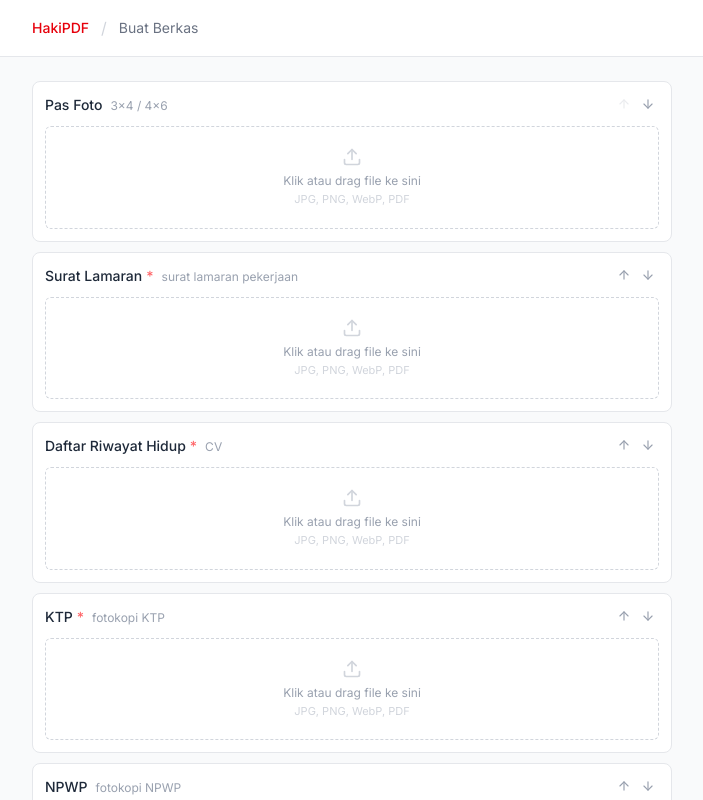
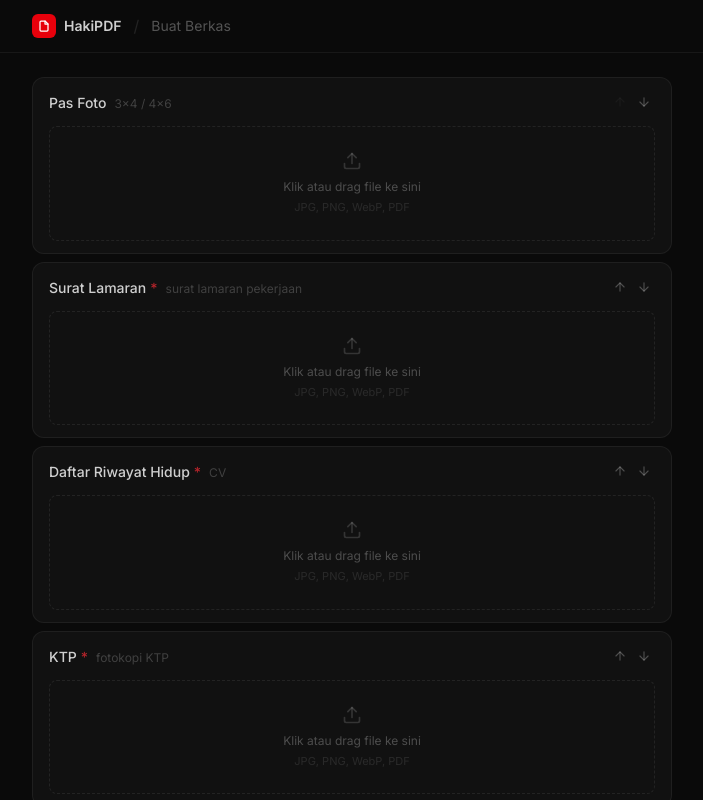
Before and after one commit to Stonepath-dotcom/wabot-hub, a Next.js app: page /buat in a window 1280 px wide. Shown: the top 800 px of the page, without its empty margins (288-991 px from the left). Built offline with nearby package versions, Linux system fonts and the light colour scheme.

Commit message:
7720c1f3-6f87-49e7-b6fb-630ebf2ec810

```diff
--- a/src/app/buat/page.tsx
+++ b/src/app/buat/page.tsx
@@ -284,29 +284,29 @@ export default function BuatBerkas() {
 
   if (previewPages && previewPdfUrl) {
     return (
-      <div className="min-h-screen flex flex-col bg-gray-100">
-        <div className="bg-white border-b border-gray-200 px-4 py-2.5 flex items-center justify-between sticky top-0 z-50">
+      <div className="min-h-screen flex flex-col bg-[#0a0a0a]">
+        <div className="bg-[#111] border-b border-white/[0.06] px-4 py-2.5 flex items-center justify-between sticky top-0 z-50">
           <button
             onClick={handleClosePreview}
-            className="flex items-center gap-1.5 text-gray-600 hover:text-gray-900 text-sm transition-colors"
+            className="flex items-center gap-1.5 text-white/50 hover:text-white/90 text-sm transition-colors"
           >
             <ChevronLeft className="w-4 h-4" />
             Kembali
           </button>
-          <span className="text-sm text-gray-500">
+          <span className="text-sm text-white/30">
             {previewPages.length} halaman
           </span>
           <div className="flex items-center gap-2">
             <button
               onClick={handlePrintFromPreview}
-              className="flex items-center gap-1.5 px-3 py-1.5 text-sm text-gray-600 hover:text-gray-900 hover:bg-gray-100 rounded-md transition-colors"
+              className="flex items-center gap-1.5 px-3 py-1.5 text-sm text-white/50 hover:text-white/90 hover:bg-white/[0.06] rounded-lg transition-colors"
             >
               <Printer className="w-4 h-4" />
               <span className="hidden sm:inline">Cetak</span>
             </button>
             <button
               onClick={handleDownloadFromPreview}
-              className="flex items-center gap-1.5 px-3 py-1.5 text-sm text-white bg-red-600 hover:bg-red-700 rounded-md transition-colors"
+              className="flex items-center gap-1.5 px-3 py-1.5 text-sm text-white bg-red-600 hover:bg-red-700 rounded-lg transition-colors"
             >
               <Download className="w-4 h-4" />
               Download
@@ -318,17 +318,17 @@ export default function BuatBerkas() {
           {previewPages.map((page, i) => (
             <div key={i} className="w-full max-w-[595px]">
               <div className="flex items-center gap-2 mb-1.5">
-                <span className="text-xs text-gray-400 font-medium">{i + 1}</span>
-                <span className="text-xs text-gray-400">·</span>
-                <span className="text-xs text-gray-500">{page.label}</span>
+                <span className="text-xs text-white/20 font-medium">{i + 1}</span>
+                <span className="text-xs text-white/10">·</span>
+                <span className="text-xs text-white/30">{page.label}</span>
               </div>
-              <div className="bg-white shadow-sm border border-gray-200 rounded-md overflow-hidden">
+              <div className="bg-white rounded-lg overflow-hidden shadow-xl shadow-black/40 border border-white/[0.06]">
                 <div
                   className="w-full bg-white"
                   style={{ aspectRatio: '595 / 842' }}
                 >
                   {page.isPdf ? (
-                    <div className="w-full h-full flex items-center justify-center">
+                    <div className="w-full h-full flex items-center justify-center bg-[#fafafa]">
                       <span className="text-xs text-gray-400">PDF — {page.label}</span>
                     </div>
                   ) : (
@@ -343,17 +343,17 @@ export default function BuatBerkas() {
             </div>
           ))}
 
-          <div className="sticky bottom-0 w-full max-w-[595px] bg-gradient-to-t from-gray-100 via-gray-100 to-transparent pt-8 pb-2">
-            <div className="flex items-center gap-2 bg-white rounded-lg border border-gray-200 p-2 shadow-md">
+          <div className="sticky bottom-0 w-full max-w-[595px] bg-gradient-to-t from-[#0a0a0a] via-[#0a0a0a] to-transparent pt-8 pb-2">
+            <div className="flex items-center gap-2 bg-[#141414] rounded-xl border border-white/[0.08] p-2 shadow-2xl shadow-black/50">
               <button
                 onClick={handleClosePreview}
-                className="px-3 py-2 text-sm text-gray-600 hover:text-gray-900 hover:bg-gray-50 rounded-md transition-colors"
+                className="px-3 py-2 text-sm text-white/50 hover:text-white/90 hover:bg-white/[0.06] rounded-lg transition-colors"
               >
                 Edit
               </button>
               <button
                 onClick={handleDownloadFromPreview}
-                className="flex-1 flex items-center justify-center gap-2 px-3 py-2 bg-red-600 hover:bg-red-700 text-white text-sm font-medium rounded-md transition-colors"
+                className="flex-1 flex items-center justify-center gap-2 px-3 py-2 bg-red-600 hover:bg-red-700 text-white text-sm font-medium rounded-lg transition-colors"
               >
                 <Download className="w-4 h-4" />
                 Download PDF
@@ -368,15 +368,24 @@ export default function BuatBerkas() {
   /* ── Upload View ── */
 
   return (
-    <div className="min-h-screen flex flex-col bg-gray-50">
-      <header className="bg-white border-b border-gray-200">
-        <div className="max-w-2xl mx-auto px-4 py-4 flex items-center gap-3">
-          <a href="/" className="text-sm text-red-600 hover:text-red-700 font-medium transition-colors">HakiPDF</a>
-          <span className="text-gray-300">/</span>
-          <span className="text-sm text-gray-500">Buat Berkas</span>
+    <div className="min-h-screen flex flex-col bg-[#0a0a0a] text-white">
+      {/* header */}
+      <header className="bg-[#0a0a0a] border-b border-white/[0.06] sticky top-0 z-50">
+        <div className="max-w-2xl mx-auto px-4 py-3.5 flex items-center gap-3">
+          <a href="/" className="flex items-center gap-2">
+            <div className="w-6 h-6 rounded-md bg-red-600 flex items-center justify-center">
+              <svg width="12" height="12" viewBox="0 0 24 24" fill="none" stroke="white" strokeWidth="2.5" strokeLinecap="round" strokeLinejoin="round">
+                <path d="M14 2H6a2 2 0 0 0-2 2v16a2 2 0 0 0 2 2h12a2 2 0 0 0 2-2V8z" />
+                <polyline points="14 2 14 8 20 8" />
+              </svg>
+            </div>
+            <span className="text-sm font-semibold text-white/80 hover:text-white transition-colors">HakiPDF</span>
+          </a>
+          <span className="text-white/10">/</span>
+          <span className="text-sm text-white/30">Buat Berkas</span>
           <div className="flex-1" />
           {uploadedCount > 0 && (
-            <span className="text-xs text-gray-400">
+            <span className="text-xs text-white/25">
               {uploadedRequired}/{requiredSlots.length} wajib · {uploadedCount} total
             </span>
           )}
@@ -385,13 +394,15 @@ export default function BuatBerkas() {
 
       <main className="flex-1">
         <div className="max-w-2xl mx-auto px-4 py-6">
+          {/* error */}
           {error && (
-            <div className="mb-4 px-3 py-2 bg-red-50 border border-red-200 rounded-md text-sm text-red-700">
+            <div className="mb-4 px-3 py-2.5 bg-red-950/50 border border-red-900/50 rounded-lg text-sm text-red-400">
               {error}
             </div>
           )}
 
-          <div className="space-y-2.5">
+          {/* upload slots */}
+          <div className="space-y-2">
             {docSlots.map((slot) => {
               const uploaded = uploads[slot.id]
               const idx = docSlots.indexOf(slot)
@@ -399,76 +410,78 @@ export default function BuatBerkas() {
               return (
                 <div
                   key={slot.id}
-                  className={`bg-white border rounded-lg overflow-hidden transition-colors ${
+                  className={`bg-[#111] border rounded-xl overflow-hidden transition-colors ${
                     dragOver === slot.id
-                      ? 'border-gray-400 bg-gray-50'
+                      ? 'border-white/20 bg-white/[0.04]'
                       : uploaded
-                        ? 'border-gray-300'
-                        : 'border-gray-200'
+                        ? 'border-white/[0.12]'
+                        : 'border-white/[0.06]'
                   }`}
                 >
-                  <div className="flex items-center gap-2 px-3 py-2.5">
+                  {/* slot header */}
+                  <div className="flex items-center gap-2 px-4 py-3">
                     <span className="flex-1 min-w-0">
-                      <span className="text-sm font-medium text-gray-800">
+                      <span className="text-sm font-medium text-white/80">
                         {slot.label}
-                        {slot.required && <span className="text-red-400 ml-1">*</span>}
+                        {slot.required && <span className="text-red-500/70 ml-1">*</span>}
                       </span>
-                      <span className="text-xs text-gray-400 ml-2">{slot.desc}</span>
+                      <span className="text-xs text-white/20 ml-2">{slot.desc}</span>
                     </span>
 
                     <div className="flex items-center gap-0.5 shrink-0">
                       <button
                         onClick={() => handleMove(slot.id, 'up')}
                         disabled={idx === 0}
-                        className="p-1 rounded hover:bg-gray-100 disabled:opacity-20 disabled:cursor-not-allowed transition-colors"
+                        className="p-1 rounded-md hover:bg-white/[0.06] disabled:opacity-15 disabled:cursor-not-allowed transition-colors"
                       >
-                        <ArrowUp className="w-3.5 h-3.5 text-gray-400" />
+                        <ArrowUp className="w-3.5 h-3.5 text-white/25" />
                       </button>
                       <button
                         onClick={() => handleMove(slot.id, 'down')}
                         disabled={idx === docSlots.length - 1}
-                        className="p-1 rounded hover:bg-gray-100 disabled:opacity-20 disabled:cursor-not-allowed transition-colors"
+                        className="p-1 rounded-md hover:bg-white/[0.06] disabled:opacity-15 disabled:cursor-not-allowed transition-colors"
                       >
-                        <ArrowDown className="w-3.5 h-3.5 text-gray-400" />
+                        <ArrowDown className="w-3.5 h-3.5 text-white/25" />
                       </button>
                     </div>
                   </div>
 
-                  <div className="px-3 pb-3">
+                  {/* slot body */}
+                  <div className="px-4 pb-3">
                     {uploaded ? (
                       <div className="relative group">
-                        <div className="rounded-md overflow-hidden border border-gray-200 bg-gray-50">
+                        <div className="rounded-lg overflow-hidden border border-white/[0.08] bg-[#0a0a0a]">
                           <img
                             src={uploaded.preview}
                             alt={slot.label}
                             className="w-full h-40 sm:h-48 object-contain bg-white"
                           />
                         </div>
-                        <div className="absolute inset-0 bg-black/0 group-hover:bg-black/25 transition-colors rounded-md flex items-center justify-center gap-2 opacity-0 group-hover:opacity-100">
+                        <div className="absolute inset-0 bg-black/0 group-hover:bg-black/40 transition-colors rounded-lg flex items-center justify-center gap-2 opacity-0 group-hover:opacity-100">
                           <button
                             onClick={() => handleReplace(slot.id)}
-                            className="px-3 py-1.5 bg-white text-gray-800 rounded-md text-xs font-medium shadow hover:bg-gray-50 transition-colors"
+                            className="px-3 py-1.5 bg-white/10 backdrop-blur-sm text-white rounded-lg text-xs font-medium hover:bg-white/20 transition-colors"
                           >
                             Ganti
                           </button>
                           <button
                             onClick={() => handleRemove(slot.id)}
-                            className="px-3 py-1.5 bg-white text-red-600 rounded-md text-xs font-medium shadow hover:bg-red-50 transition-colors"
+                            className="px-3 py-1.5 bg-red-600/80 backdrop-blur-sm text-white rounded-lg text-xs font-medium hover:bg-red-600 transition-colors"
                           >
                             <X className="w-3.5 h-3.5 inline mr-0.5" />
                             Hapus
                           </button>
                         </div>
-                        <p className="mt-1 text-[11px] text-gray-400 truncate">
+                        <p className="mt-1.5 text-[11px] text-white/20 truncate">
                           {uploaded.file.name} · {(uploaded.file.size / 1024).toFixed(0)} KB
                         </p>
                       </div>
                     ) : (
                       <div
-                        className={`border border-dashed rounded-md p-5 flex flex-col items-center justify-center cursor-pointer transition-colors ${
+                        className={`border border-dashed rounded-lg p-6 flex flex-col items-center justify-center cursor-pointer transition-colors ${
                           dragOver === slot.id
-                            ? 'border-gray-400 bg-gray-50'
-                            : 'border-gray-300 hover:border-gray-400 hover:bg-gray-50'
+                            ? 'border-white/20 bg-white/[0.04]'
+                            : 'border-white/[0.08] hover:border-white/[0.15] hover:bg-white/[0.02]'
                         }`}
                         onClick={() => {
                           const input = fileInputRefs.current[slot.id]
@@ -481,11 +494,11 @@ export default function BuatBerkas() {
                         onDragLeave={() => setDragOver(null)}
                         onDrop={(e) => handleDrop(slot.id, e)}
                       >
-                        <Upload className="w-5 h-5 text-gray-300 mb-1.5" />
-                        <p className="text-xs text-gray-400">
+                        <Upload className="w-5 h-5 text-white/15 mb-2" />
+                        <p className="text-xs text-white/25">
                           Klik atau drag file ke sini
                         </p>
-                        <p className="text-[11px] text-gray-300 mt-0.5">JPG, PNG, WebP, PDF</p>
+                        <p className="text-[11px] text-white/10 mt-1">JPG, PNG, WebP, PDF</p>
                       </div>
                     )}
                   </div>
@@ -508,12 +521,13 @@ export default function BuatBerkas() {
         </div>
       </main>
 
+      {/* bottom bar */}
       {uploadedCount > 0 && (
-        <div className="sticky bottom-0 bg-gradient-to-t from-gray-50 via-gray-50 to-transparent pt-6 pb-3 -mx-4 px-4 sm:-mx-0 sm:px-0">
+        <div className="sticky bottom-0 bg-gradient-to-t from-[#0a0a0a] via-[#0a0a0a] to-transparent pt-6 pb-3 -mx-4 px-4 sm:-mx-0 sm:px-0">
           <div className="max-w-2xl mx-auto flex items-center gap-2">
             <button
               onClick={handleResetAll}
-              className="flex items-center gap-1.5 px-3 py-2.5 text-sm text-gray-500 hover:text-red-600 hover:bg-red-50 rounded-lg transition-colors"
+              className="flex items-center gap-1.5 px-3 py-2.5 text-sm text-white/30 hover:text-red-400 hover:bg-red-950/30 rounded-xl transition-colors"
             >
               <RotateCcw className="w-4 h-4" />
               Reset
@@ -521,7 +535,7 @@ export default function BuatBerkas() {
             <button
               onClick={handlePreview}
               disabled={generating}
-              className="flex-1 flex items-center justify-center gap-2 px-3 py-2.5 bg-red-600 hover:bg-red-700 disabled:bg-gray-400 text-white text-sm font-medium rounded-lg transition-colors"
+              className="flex-1 flex items-center justify-center gap-2 px-3 py-2.5 bg-red-600 hover:bg-red-700 disabled:bg-white/10 text-white disabled:text-white/30 text-sm font-medium rounded-xl transition-all hover:shadow-lg hover:shadow-red-600/20"
             >
               {generating ? (
                 <>
```
